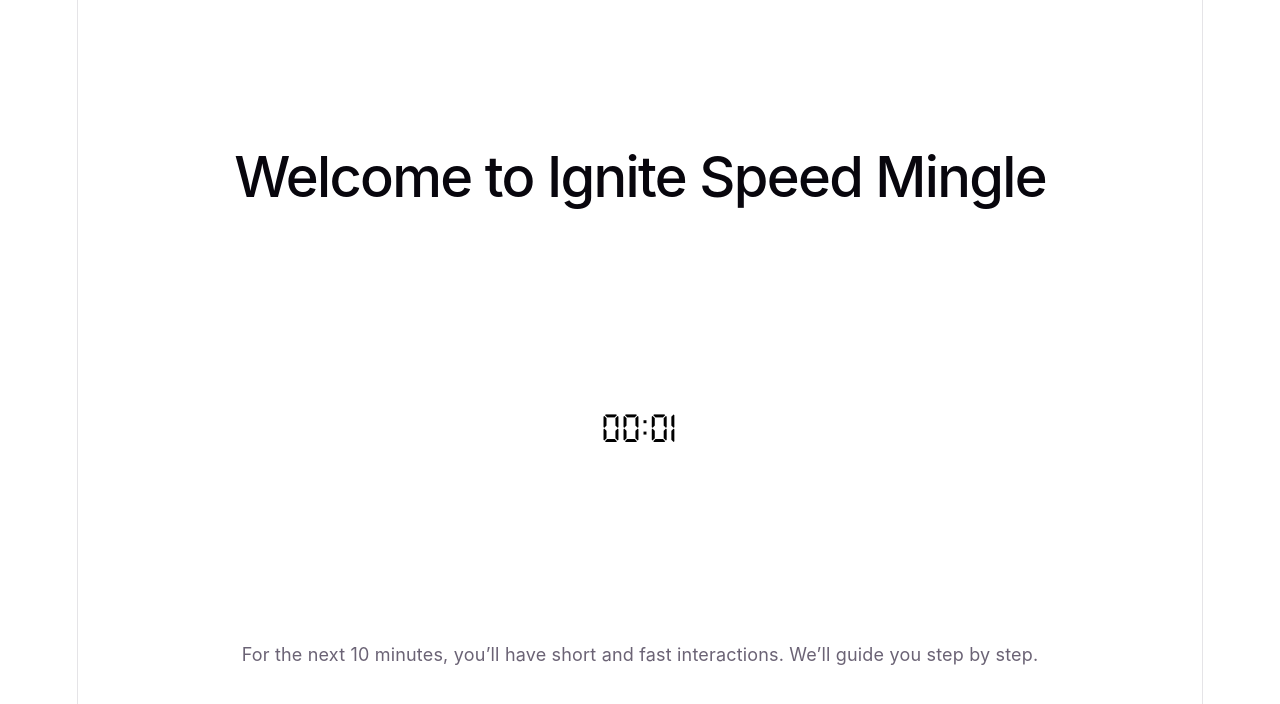
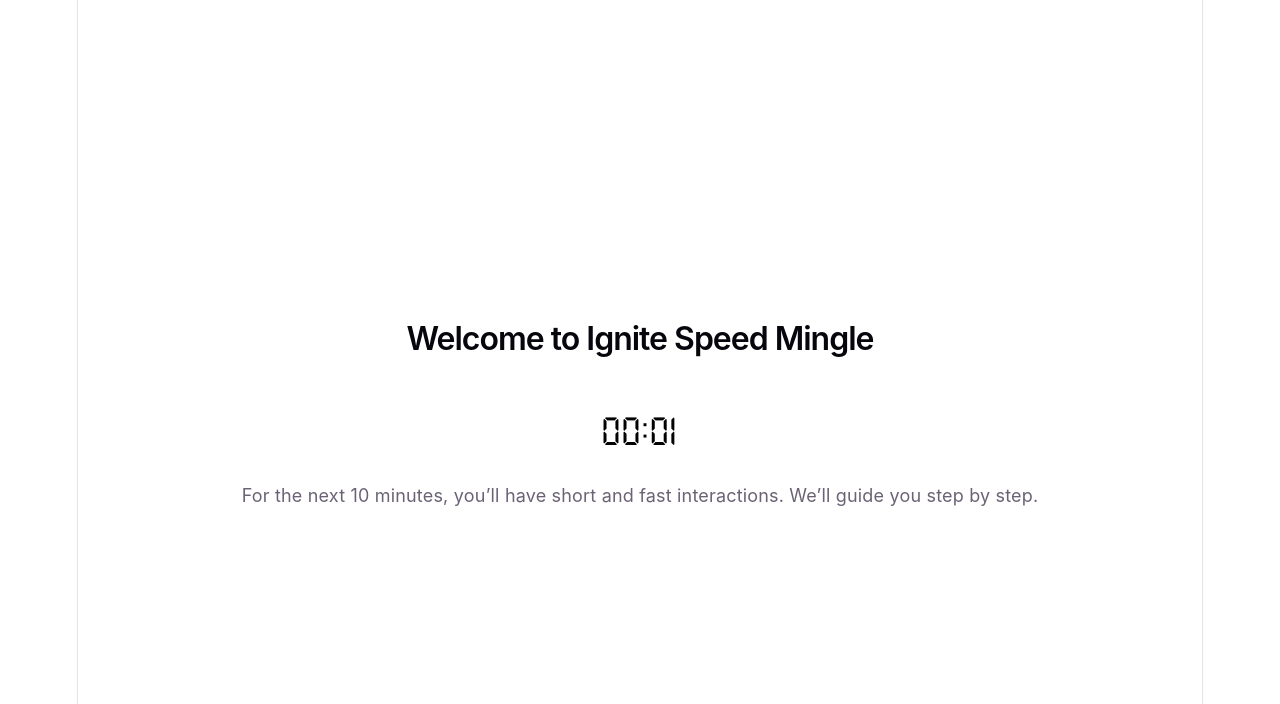
Before and after one commit to egirardo/mingle-app, a React (Vite) app in the folder client/: page /introduction in a window 1280 px wide. Shown: the top 704 px of the page. Built offline with nearby package versions, Linux system fonts and the light colour scheme.

Commit message:
added some styling to introduction

```diff
--- a/client/src/views/mingleGame/Introduction.jsx
+++ b/client/src/views/mingleGame/Introduction.jsx
@@ -7,15 +7,16 @@ export default function Introduction() {
 
   const handleExpire = () => {
     // When the timer expires, start the game on the task page
-    navigate("/task");
+    // navigate("/task");
   };
 
   return (
-    <div className={styles.mingle}>
-      <h1>Welcome to Ignite Speed Mingle</h1>
+    <div className={styles.mingleIntroduction}>
+      {/* add app logo here */}
+      <h1 className={ styles.introductionHeader}>Welcome to Ignite Speed Mingle</h1>
       {/* date timer instead, temporary countdown timer for now*/}
       <Timer minutes={0.1} onExpire={handleExpire} />
-      <p>
+      <p className="introductionText">
         For the next 10 minutes, you’ll have short and fast interactions. We’ll
         guide you step by step.
       </p>
--- a/client/src/views/mingleGame/MingleGame.module.css
+++ b/client/src/views/mingleGame/MingleGame.module.css
@@ -10,7 +10,7 @@
 }
 
 .mingle {
-    /* root for mingle */
+  /* root for mingle */
   --text-color: #000;
   --large-size: 28px;
   --body-size: 16px;
@@ -78,6 +78,44 @@
 }
 
 /* ---------------------------------------- */
+/* Introduction */
+/* ---------------------------------------- */
+
+.mingleIntroduction {
+  /* root for loading */
+  --text-color: #000;
+  --large-size: 28px;
+  --body-size: 16px;
+  --line-heading: 32px;
+  position: fixed;
+  inset: 0;
+  display: flex;
+  flex-direction: column;
+  gap: 1rem;
+  align-items: center;
+  justify-content: center;
+  padding: 3rem;
+  box-sizing: border-box;
+  overflow: hidden;
+}
+
+.introductionHeader {
+  font-size: 32px;
+  font-style: normal;
+  font-weight: 600;
+  line-height: 32px; /* 100% */
+  letter-spacing: -1px;
+}
+
+.introductionText {
+  font-size: 20px;
+  font-style: normal;
+  font-weight: 600;
+  line-height: 22px; /* 110% */
+  letter-spacing: -1px;
+}
+
+/* ---------------------------------------- */
 /* Questions */
 /* ---------------------------------------- */
 
@@ -92,7 +130,7 @@
 /* ---------------------------------------- */
 
 .mingleLoading {
-    /* root for loading */
+  /* root for loading */
   --text-color: #000;
   --large-size: 28px;
   --body-size: 16px;
```
